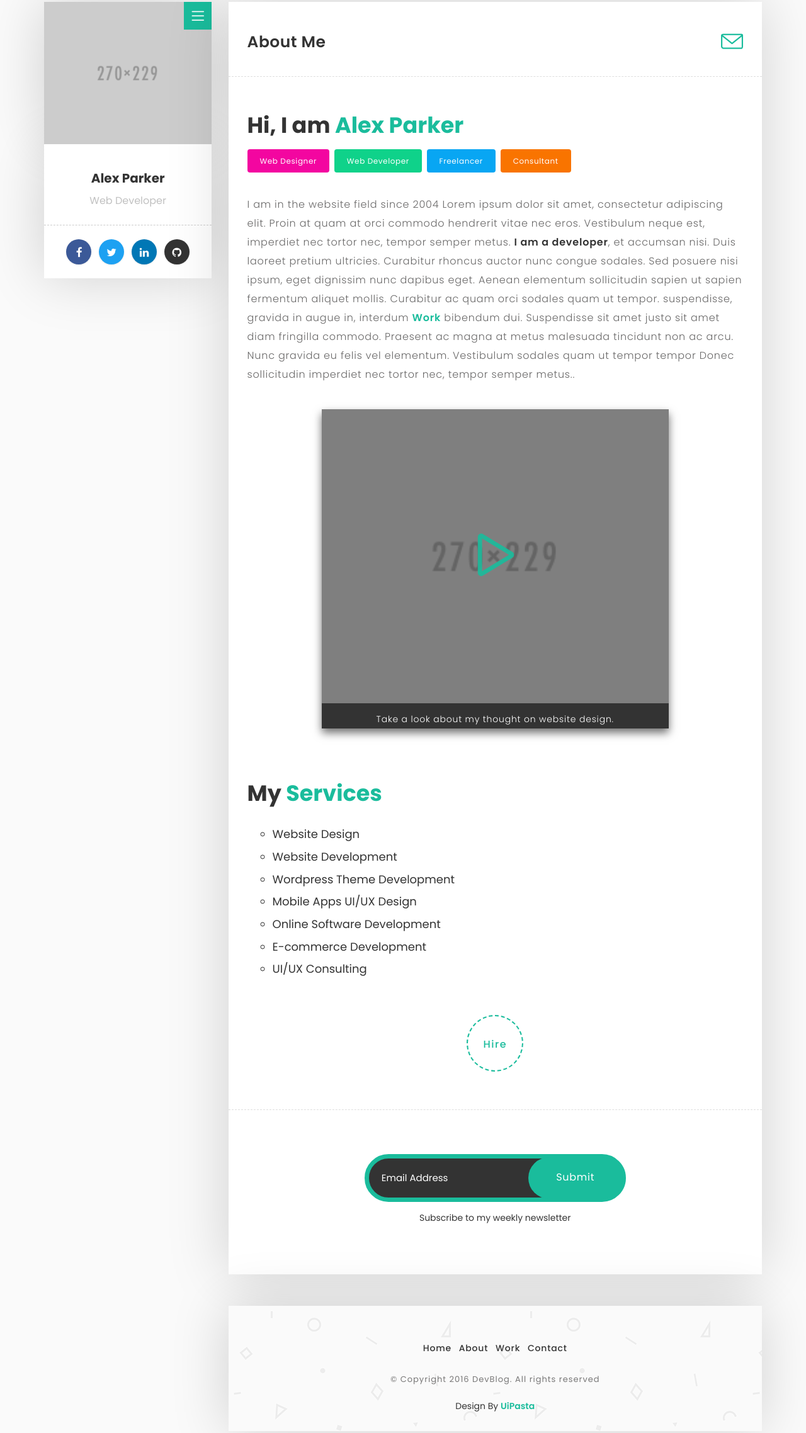
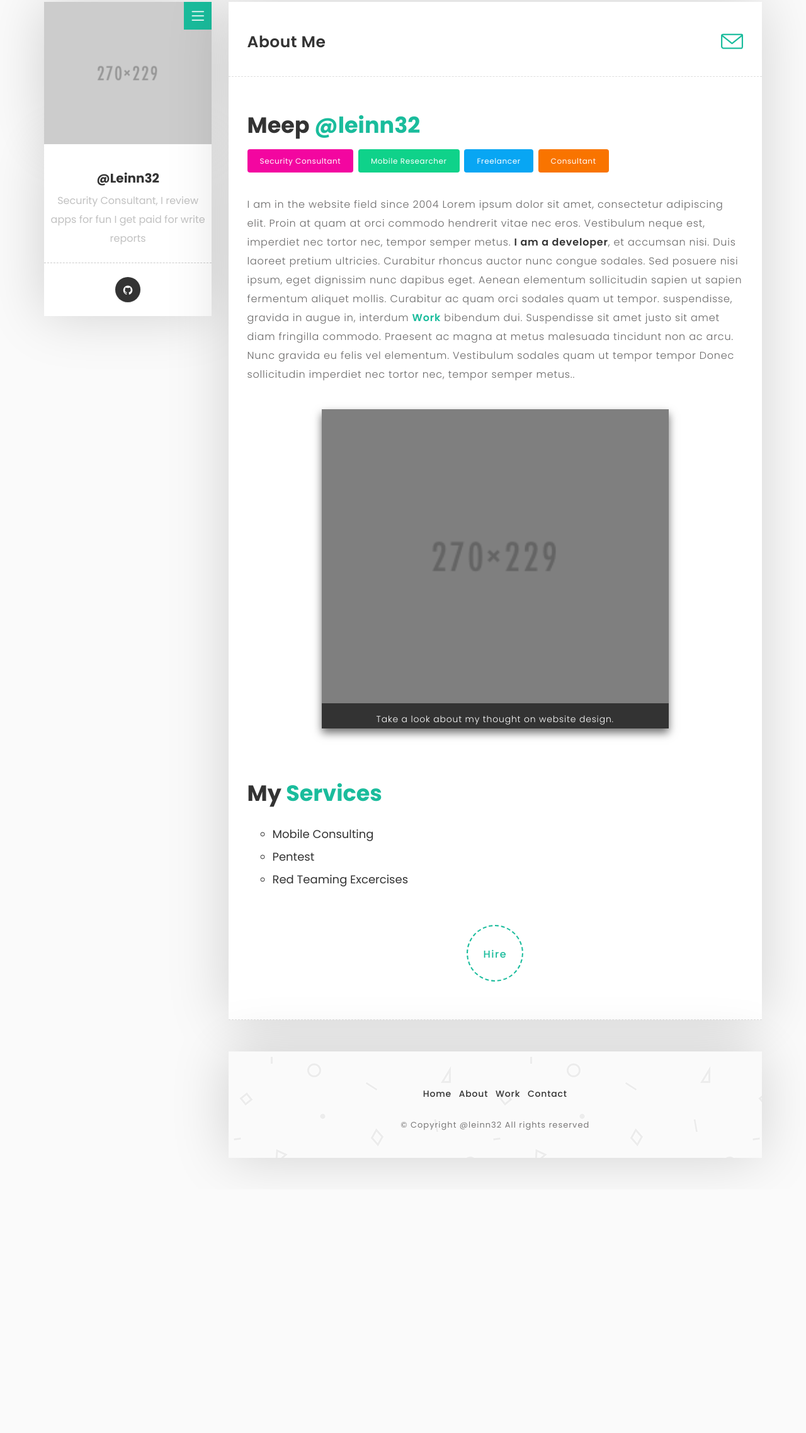
Before and after one commit to leinn32/leinn32.github.io, a plain HTML site: page about.html in a window 1280 px wide. Shown: the part 47-2323 px from the top of the page at 63% size. After the commit the page ends 1936 px from the top, so only its background shows below. Drawn offline with Linux system fonts and the light colour scheme.

Commit message:
Changes on name
Cambios en el nombre

```diff
--- a/about.html
+++ b/about.html
@@ -16,7 +16,7 @@
     <meta name="robots" content="index,follow">
 
 
-    <title>DevBlog - Personal Blog Template</title>
+    <title>Mobile Mess</title>
 
     <!-- Favicon -->
     <link rel="shortcut icon" href="images/favicon/favicon.ico">
@@ -81,14 +81,11 @@
                       <div class="my-detail">
 
                         <div class="white-spacing">
-                            <h1>Alex Parker</h1>
-                            <span>Web Developer</span>
+                            <h1>@Leinn32</h1>
+                            <span>Security Consultant, I review apps for fun I get paid for write reports</span>
                         </div>
 
                        <ul class="social-icon">
-                         <li><a href="#" target="_blank" class="facebook"><i class="fa fa-facebook"></i></a></li>
-                         <li><a href="#" target="_blank" class="twitter"><i class="fa fa-twitter"></i></a></li>
-                         <li><a href="#" target="_blank" class="linkedin"><i class="fa fa-linkedin"></i></a></li>
                          <li><a href="#" target="_blank" class="github"><i class="fa fa-github"></i></a></li>
                         </ul>
 
@@ -119,11 +116,11 @@
 
                                 <!-- My Intro Start -->
                                 <div class="post-title margin-bottom-30">
-                                    <h1>Hi, I am <span class="main-color">Alex Parker</span></h1>
+                                    <h1>Meep <span class="main-color">@leinn32</span></h1>
 
                                     <ul class="knowledge">
-                                      <li class="bg-color-1">Web Designer</li>
-                                      <li class="bg-color-4">Web Developer</li>
+                                      <li class="bg-color-1">Security Consultant</li>
+                                      <li class="bg-color-4">Mobile Researcher</li>
                                       <li class="bg-color-6">Freelancer</li>
                                       <li class="bg-color-5">Consultant</li>
                                      </ul>
@@ -139,7 +136,7 @@
                                  <!-- Video Start -->
                                  <div class="video-box margin-top-40 margin-bottom-80">
                                   <div class="video-tutorial">
-                                   <a class="video-popup" href="https://www.youtube.com/watch?v=O2Bsw3lrhvs" title="My Thought">
+
                                    <img src="images/pic/my-pic.png" alt="">
                                    </a>
                                   </div>
@@ -157,13 +154,9 @@
 
                                   <div class="list list-style-2 margin-top-30">
                                     <ul>
-                                      <li>Website Design</li>
-                                      <li>Website Development</li>
-                                      <li>Wordpress Theme Development</li>
-                                      <li>Mobile Apps UI/UX Design</li>
-                                      <li>Online Software Development</li>
-                                      <li>E-commerce Development</li>
-                                      <li>UI/UX Consulting</li>
+                                      <li>Mobile Consulting</li>
+                                      <li>Pentest</li>
+                                      <li>Red Teaming Excercises</li>
                                      </ul>
                                    </div>
                                    <!-- My Service End -->
@@ -180,20 +173,6 @@
 
 
 
-                        <!-- Subscribe Form Start -->
-                        <div class="col-md-8 col-md-offset-2">
-                           <form id="mc-form" method="post" action="http://uipasta.us14.list-manage.com/subscribe/post?u=854825d502cdc101233c08a21&amp;id=86e84d44b7">
-
-						  <div class="subscribe-form margin-top-20">
-							 <input id="mc-email" type="email" placeholder="Email Address" class="text-input">
-							  <button class="submit-btn" type="submit">Submit</button>
-								</div>
-                                <p>Subscribe to my weekly newsletter</p>
-								<label for="mc-email" class="mc-label"></label>
-							  </form>
-
-                           </div>
-                           <!-- Subscribe Form End -->
 
 
                          </div>
@@ -210,12 +189,10 @@
                                <li><a href="contact.html">Contact</a></li>
                             </ul>
 
-                          <p>© Copyright 2016 DevBlog. All rights reserved</p>
+                          <p>© Copyright @leinn32 All rights reserved</p>
 
 
-						  <!-- UiPasta Credit Start -->
-                          <div class="uipasta-credit">Design By <a href="http://www.uipasta.com" target="_blank">UiPasta</a></div>
-                          <!-- UiPasta Credit End -->
+
 
 
                          </footer>
```
Also changed, not shown: contact.html (+5 -27 lines), index.html (+4 -17 lines), RolNotas.txt (added).
